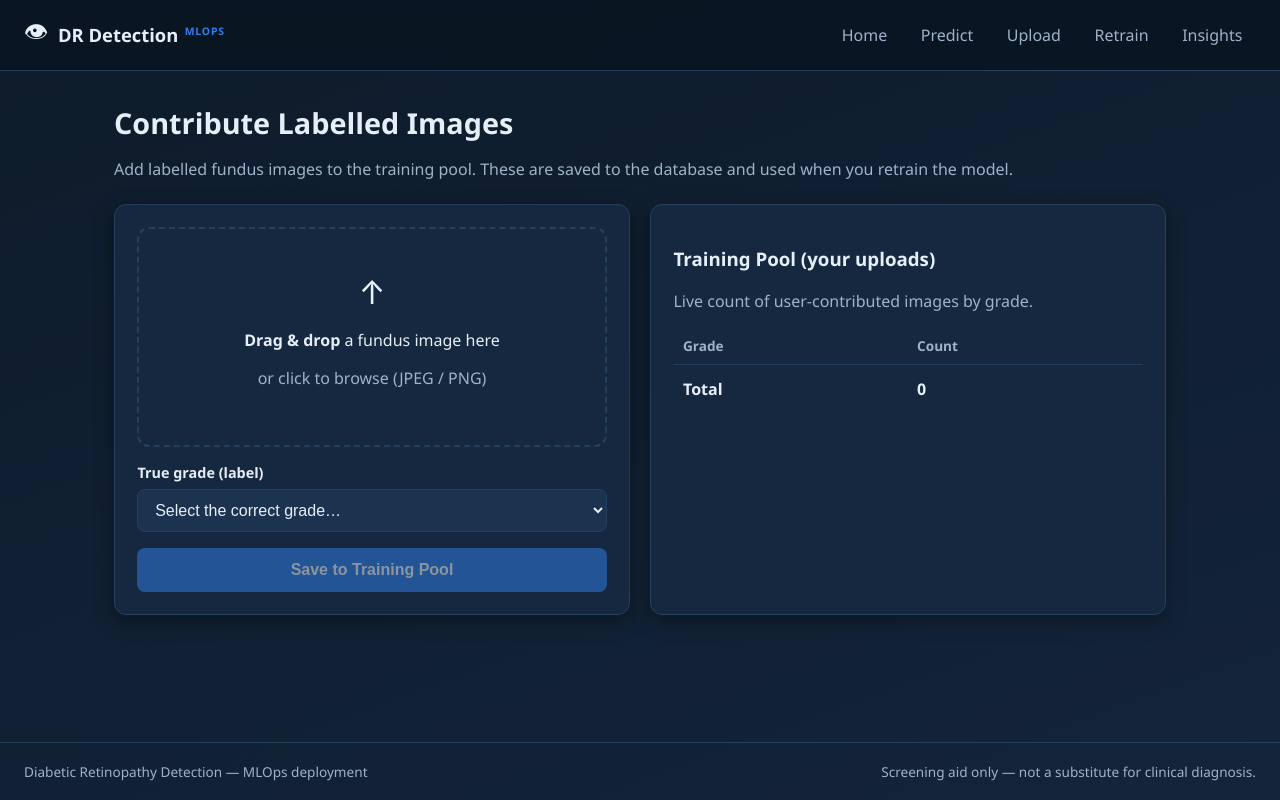
After one commit to Hassan-Adelani-Luqman/dr-detection-mlops, a FastAPI app: template app/templates/upload.html in a window 1280 px wide. The commit adds this page. Run offline with FastAPI, Linux system fonts and the light colour scheme; the template is opened without the code that fills it, so the values that code supplies are empty; parts of the project's set-up code (start-up, migrations or seed data) failed here and were passed over.

Commit message:
feat: add image upload endpoint with database persistence

```diff
--- a/app/main.py
+++ b/app/main.py
@@ -40,8 +40,10 @@ app.mount("/static", StaticFiles(directory=str(APP_DIR / "static")), name="stati
 
 # Routers
 from app.routes import predict as predict_routes  # noqa: E402
+from app.routes import upload as upload_routes  # noqa: E402
 
 app.include_router(predict_routes.router)
+app.include_router(upload_routes.router)
 
 
 @app.get("/", response_class=HTMLResponse)
--- /dev/null
+++ b/app/routes/upload.py
@@ -0,0 +1,94 @@
+"""Upload routes: the /upload page and the /api/upload endpoint.
+
+Uploaded images are saved to the uploads directory and recorded in the database
+with source="user". These rows form the training pool used by retraining
+(alongside the seed replay buffer).
+"""
+import re
+import uuid
+from pathlib import Path
+
+from fastapi import (APIRouter, File, Form, HTTPException, Request, UploadFile,
+                     Depends)
+from fastapi.responses import HTMLResponse
+from fastapi.templating import Jinja2Templates
+from sqlalchemy import func
+from sqlalchemy.orm import Session
+
+from app.config import APP_DIR, CLASS_LABELS, UPLOADS_DIR
+from app.database.db import get_db
+from app.database.models import UploadedImage
+
+router = APIRouter()
+templates = Jinja2Templates(directory=str(APP_DIR / "templates"))
+
+MAX_BYTES = 10 * 1024 * 1024  # 10 MB
+_IMAGE_MAGIC = (b"\xff\xd8\xff", b"\x89PNG\r\n\x1a\n", b"BM")
+
+
+def _safe_name(filename: str) -> str:
+    """Strip any path components and keep a conservative basename."""
+    base = Path(filename or "image").name          # drop directory parts
+    base = re.sub(r"[^A-Za-z0-9._-]", "_", base)    # allowlist chars
+    return base[:80] or "image"
+
+
+def _counts_by_grade(db: Session) -> dict:
+    rows = (db.query(UploadedImage.grade_label, func.count(UploadedImage.id))
+              .filter(UploadedImage.source == "user")
+              .group_by(UploadedImage.grade_label).all())
+    counts = {g: 0 for g in CLASS_LABELS}
+    for grade, n in rows:
+        counts[grade] = n
+    return counts
+
+
+@router.get("/upload", response_class=HTMLResponse)
+async def upload_page(request: Request, db: Session = Depends(get_db)):
+    return templates.TemplateResponse(
+        "upload.html",
+        {"request": request, "labels": CLASS_LABELS,
+         "counts": _counts_by_grade(db)},
+    )
+
+
+@router.post("/api/upload")
+async def api_upload(
+    file: UploadFile = File(...),
+    grade_label: int = Form(...),
+    db: Session = Depends(get_db),
+):
+    if grade_label not in CLASS_LABELS:
+        raise HTTPException(status_code=400,
+                            detail="grade_label must be an integer 0–4.")
+    if file.content_type and not file.content_type.startswith("image/"):
+        raise HTTPException(status_code=400, detail="Uploaded file is not an image.")
+
+    data = await file.read()
+    if len(data) > MAX_BYTES:
+        raise HTTPException(status_code=400, detail="Image exceeds 10 MB limit.")
+    if not any(data.startswith(sig) for sig in _IMAGE_MAGIC):
+        raise HTTPException(status_code=400,
+                            detail="File is not a valid image (JPEG/PNG/BMP).")
+
+    safe = _safe_name(file.filename)
+    stored_name = f"{uuid.uuid4().hex[:8]}_{safe}"
+    dest = UPLOADS_DIR / stored_name
+    dest.write_bytes(data)
+
+    row = UploadedImage(filename=safe, image_path=str(dest),
+                        grade_label=grade_label, source="user")
+    db.add(row)
+    db.commit()
+    db.refresh(row)
+
+    counts = _counts_by_grade(db)
+    total = sum(counts.values())
+    return {
+        "id": row.id,
+        "filename": safe,
+        "grade_label": grade_label,
+        "grade_name": CLASS_LABELS[grade_label],
+        "total_user_uploads": total,
+        "counts_by_grade": {CLASS_LABELS[g]: counts[g] for g in CLASS_LABELS},
+    }
--- a/app/static/css/style.css
+++ b/app/static/css/style.css
@@ -130,6 +130,27 @@ code { background: var(--card-2); padding: 0.1rem 0.4rem; border-radius: 4px; co
   color: #ff8a80; padding: 0.9rem 1rem; border-radius: 8px;
 }
 
+/* ---- Form fields ---- */
+.field-label { display: block; margin: 1rem 0 0.4rem; font-weight: 600; font-size: 0.9rem; }
+.select {
+  width: 100%; padding: 0.7rem 0.8rem; border-radius: 8px;
+  background: var(--card-2); color: var(--text); border: 1px solid var(--border);
+  font-size: 1rem;
+}
+.select:focus { outline: none; border-color: var(--accent); }
+.upload-msg {
+  margin-top: 1rem; padding: 0.8rem 1rem; border-radius: 8px;
+  background: rgba(46, 125, 50, 0.18); border: 1px solid #2e7d32; color: #a5d6a7;
+}
+
+/* ---- Count table ---- */
+.count-table { width: 100%; border-collapse: collapse; margin-top: 0.8rem; }
+.count-table th, .count-table td {
+  text-align: left; padding: 0.55rem 0.6rem; border-bottom: 1px solid var(--border);
+}
+.count-table th { color: var(--muted); font-weight: 600; font-size: 0.85rem; }
+.count-table tfoot td { border-bottom: none; padding-top: 0.8rem; }
+
 /* ---- Footer ---- */
 .footer {
   display: flex; justify-content: space-between; flex-wrap: wrap; gap: 0.5rem;
--- /dev/null
+++ b/app/templates/upload.html
@@ -0,0 +1,126 @@
+{% extends "base.html" %}
+{% block title %}Upload &mdash; DR Detection{% endblock %}
+
+{% block content %}
+<section class="page-head">
+  <h1>Contribute Labelled Images</h1>
+  <p class="muted">Add labelled fundus images to the training pool. These are
+    saved to the database and used when you retrain the model.</p>
+</section>
+
+<div class="grid-2">
+  <div class="card">
+    <form id="upload-form">
+      <label id="dropzone" class="dropzone" for="file-input">
+        <input type="file" id="file-input" name="file" accept="image/*" hidden>
+        <div id="dz-prompt">
+          <span class="dz-icon">&#8593;</span>
+          <p><strong>Drag &amp; drop</strong> a fundus image here</p>
+          <p class="muted">or click to browse (JPEG / PNG)</p>
+        </div>
+        <img id="preview" alt="preview" hidden>
+      </label>
+
+      <label class="field-label" for="grade-select">True grade (label)</label>
+      <select id="grade-select" name="grade_label" class="select" required>
+        <option value="" disabled selected>Select the correct grade&hellip;</option>
+        {% for value, label in labels.items() %}
+        <option value="{{ value }}">{{ value }} &mdash; {{ label }}</option>
+        {% endfor %}
+      </select>
+
+      <button type="submit" id="upload-btn" class="btn btn-primary" disabled>
+        Save to Training Pool
+      </button>
+      <div id="upload-msg" class="upload-msg" hidden></div>
+      <div id="error" class="error-box" hidden></div>
+    </form>
+  </div>
+
+  <div class="card">
+    <h3>Training Pool (your uploads)</h3>
+    <p class="muted">Live count of user-contributed images by grade.</p>
+    <table class="count-table">
+      <thead><tr><th>Grade</th><th>Count</th></tr></thead>
+      <tbody id="count-body">
+        {% for value, label in labels.items() %}
+        <tr><td>{{ value }} &mdash; {{ label }}</td>
+            <td id="count-{{ value }}">{{ counts[value] }}</td></tr>
+        {% endfor %}
+      </tbody>
+      <tfoot><tr><td><strong>Total</strong></td>
+        <td id="count-total"><strong>{{ counts.values() | sum }}</strong></td></tr></tfoot>
+    </table>
+  </div>
+</div>
+{% endblock %}
+
+{% block scripts %}
+<script>
+const form = document.getElementById('upload-form');
+const fileInput = document.getElementById('file-input');
+const dropzone = document.getElementById('dropzone');
+const preview = document.getElementById('preview');
+const dzPrompt = document.getElementById('dz-prompt');
+const gradeSelect = document.getElementById('grade-select');
+const uploadBtn = document.getElementById('upload-btn');
+const msg = document.getElementById('upload-msg');
+const errorBox = document.getElementById('error');
+
+function refreshBtn() {
+  uploadBtn.disabled = !(fileInput.files[0] && gradeSelect.value !== '');
+}
+function showFile(file) {
+  if (!file) return;
+  preview.src = URL.createObjectURL(file);
+  preview.hidden = false; dzPrompt.hidden = true; refreshBtn();
+}
+fileInput.addEventListener('change', () => showFile(fileInput.files[0]));
+gradeSelect.addEventListener('change', refreshBtn);
+
+['dragover', 'dragenter'].forEach(ev =>
+  dropzone.addEventListener(ev, e => { e.preventDefault(); dropzone.classList.add('drag'); }));
+['dragleave', 'drop'].forEach(ev =>
+  dropzone.addEventListener(ev, e => { e.preventDefault(); dropzone.classList.remove('drag'); }));
+dropzone.addEventListener('drop', e => {
+  const f = e.dataTransfer.files[0];
+  if (f) { fileInput.files = e.dataTransfer.files; showFile(f); }
+});
+
+form.addEventListener('submit', async (e) => {
+  e.preventDefault();
+  errorBox.hidden = true; msg.hidden = true;
+  uploadBtn.disabled = true;
+  const data = new FormData();
+  data.append('file', fileInput.files[0]);
+  data.append('grade_label', gradeSelect.value);
+  try {
+    const resp = await fetch('/api/upload', { method: 'POST', body: data });
+    const json = await resp.json();
+    if (!resp.ok) throw new Error(json.detail || 'Upload failed.');
+    msg.textContent = `Saved. ${json.total_user_uploads} images now in the training pool.`;
+    msg.hidden = false;
+    // update counts
+    let total = 0;
+    for (const [name, n] of Object.entries(json.counts_by_grade)) total += n;
+    document.getElementById('count-total').innerHTML = '<strong>' + total + '</strong>';
+    // map grade name -> row: rebuild by index
+    const gradeIdx = json.grade_label;
+    // refresh all cells from the returned map
+    const nameToIdx = {};
+    {% for value, label in labels.items() %}nameToIdx["{{ label }}"] = {{ value }};{% endfor %}
+    for (const [name, n] of Object.entries(json.counts_by_grade)) {
+      const idx = nameToIdx[name];
+      if (idx !== undefined) document.getElementById('count-' + idx).textContent = n;
+    }
+    // reset form
+    fileInput.value = ''; gradeSelect.value = '';
+    preview.hidden = true; dzPrompt.hidden = false;
+  } catch (err) {
+    errorBox.textContent = err.message; errorBox.hidden = false;
+  } finally {
+    refreshBtn();
+  }
+});
+</script>
+{% endblock %}
```
